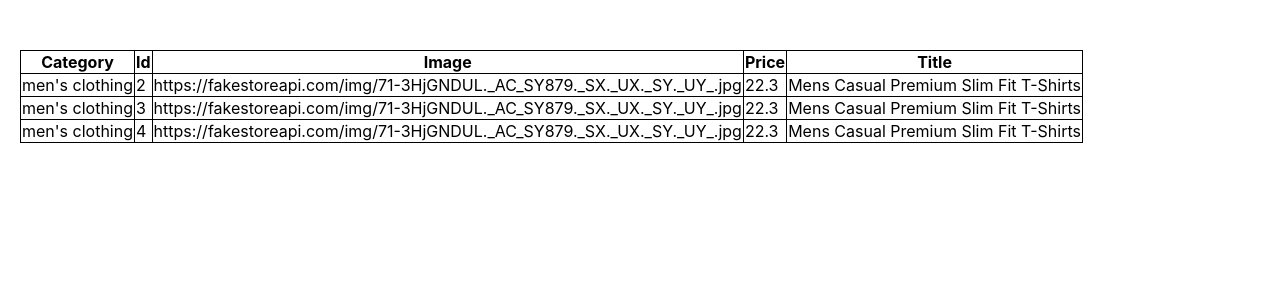
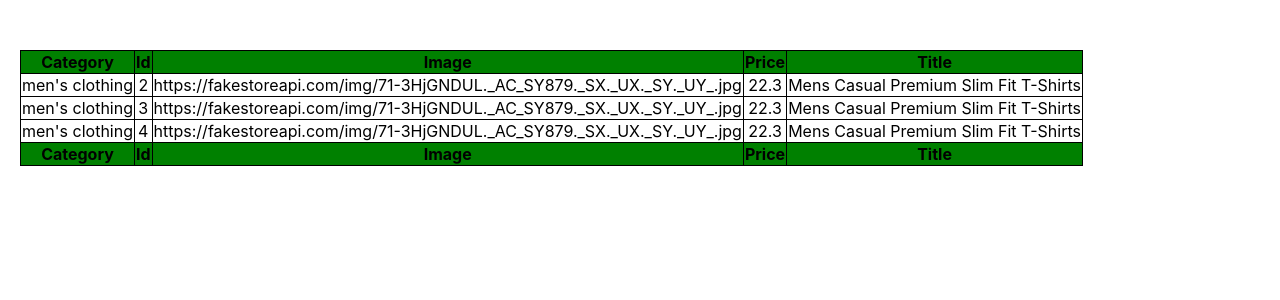
Before and after one commit to cynthia22ekm/React-TypeScript, a React (Create React App) app in the folder basics/: page / in a window 1280 px wide. Shown: the top 300 px of the page. Built offline with nearby package versions, Linux system fonts and the light colour scheme.

Commit message:
Provided footer to table

```diff
--- a/basics/src/Components/Table/Columns.ts
+++ b/basics/src/Components/Table/Columns.ts
@@ -5,21 +5,26 @@ export const columns: Column<Products>[] = [
   {
     accessor: "category",
     Header: "Category",
+    Footer: "Category",
   },
   {
     accessor: "id",
     Header: "Id",
+    Footer: "Id",
   },
   {
     accessor: "image",
     Header: "Image",
+    Footer: "Image",
   },
   {
     accessor: "price",
     Header: "Price",
+    Footer: "Price",
   },
   {
     accessor: "title",
     Header: "Title",
+    Footer: "Title",
   },
 ];
--- a/basics/src/Components/Table/ProductsTable.tsx
+++ b/basics/src/Components/Table/ProductsTable.tsx
@@ -1,4 +1,5 @@
 //Reference taken from https://react-table-v7.tanstack.com/docs/api/useTable,//https://github.com/TanStack/table/discussions/2664
+//https://www.youtube.com/watch?v=CQ165vFGLVs&list=PLC3y8-rFHvwgWTSrDiwmUsl4ZvipOw9Cz&index=4
 
 import { useTable } from "react-table";
 import styled from "styled-components";
@@ -10,6 +11,7 @@ const ProductsTable: React.FC = () => {
     getTableProps,
     getTableBodyProps,
     headerGroups,
+    footerGroups,
     rows,
     prepareRow,
   } = useTable({
@@ -26,10 +28,17 @@ const ProductsTable: React.FC = () => {
 
   const Styledth = styled.th`
     border: 1px solid black;
+    background: green;
   `;
 
   const Styledtd = styled.td`
     border: 1px solid black;
+    text-align: center;
+  `;
+
+  const StyledFooter = styled.tfoot`
+    background: green;
+    font-weight: bold;
   `;
 
   return (
@@ -61,6 +70,17 @@ const ProductsTable: React.FC = () => {
           );
         })}
       </tbody>
+      <StyledFooter>
+        {footerGroups.map((footerGroup) => (
+          <tr {...footerGroup.getFooterGroupProps()}>
+            {footerGroup.headers.map((column) => (
+              <Styledtd {...column.getFooterProps}>
+                {column.render("Footer")}
+              </Styledtd>
+            ))}
+          </tr>
+        ))}
+      </StyledFooter>
     </StyledTable>
   );
 };
```
